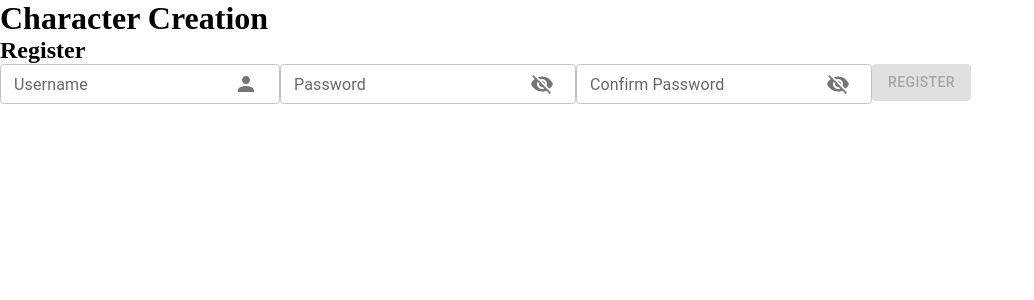
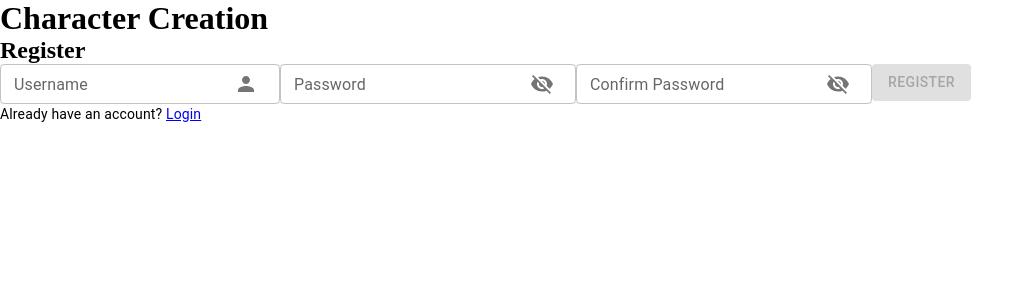
Before and after one commit to oguiaugusto/character-creation, a React (Create React App) app: page /register in a window 1280 px wide. Shown: the top 300 px of the page, without its empty margins (0-1034 px from the left). Built offline with nearby package versions, Linux system fonts and the light colour scheme; no server answers.

Commit message:
feat: login link on register form

```diff
--- a/src/components/RegisterForm.tsx
+++ b/src/components/RegisterForm.tsx
@@ -1,6 +1,7 @@
 import React from 'react';
 import PersonIcon from '@mui/icons-material/Person';
-import { Box, Button } from '@mui/material';
+import { Link } from 'react-router-dom';
+import { Box, Button, Typography } from '@mui/material';
 import { ChangeHandler } from '../interfaces/types';
 import InputRightIcon from './InputRightIcon';
 import InputPassword from './InputPassword';
@@ -64,6 +65,10 @@
       >
         Register
       </Button>
+      <Typography variant="body2">
+        { 'Already have an account? ' }
+        <Link to="/login">Login</Link>
+      </Typography>
     </Box>
   );
 };
```
